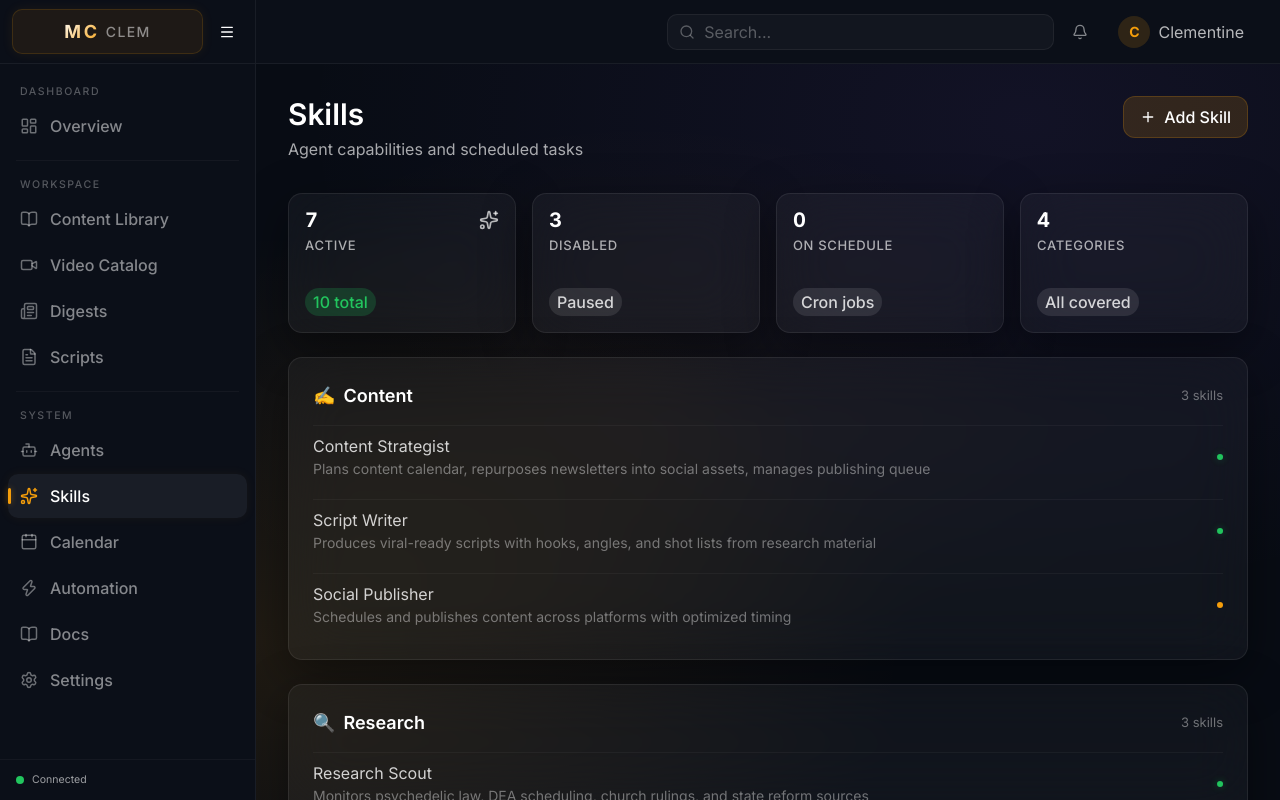
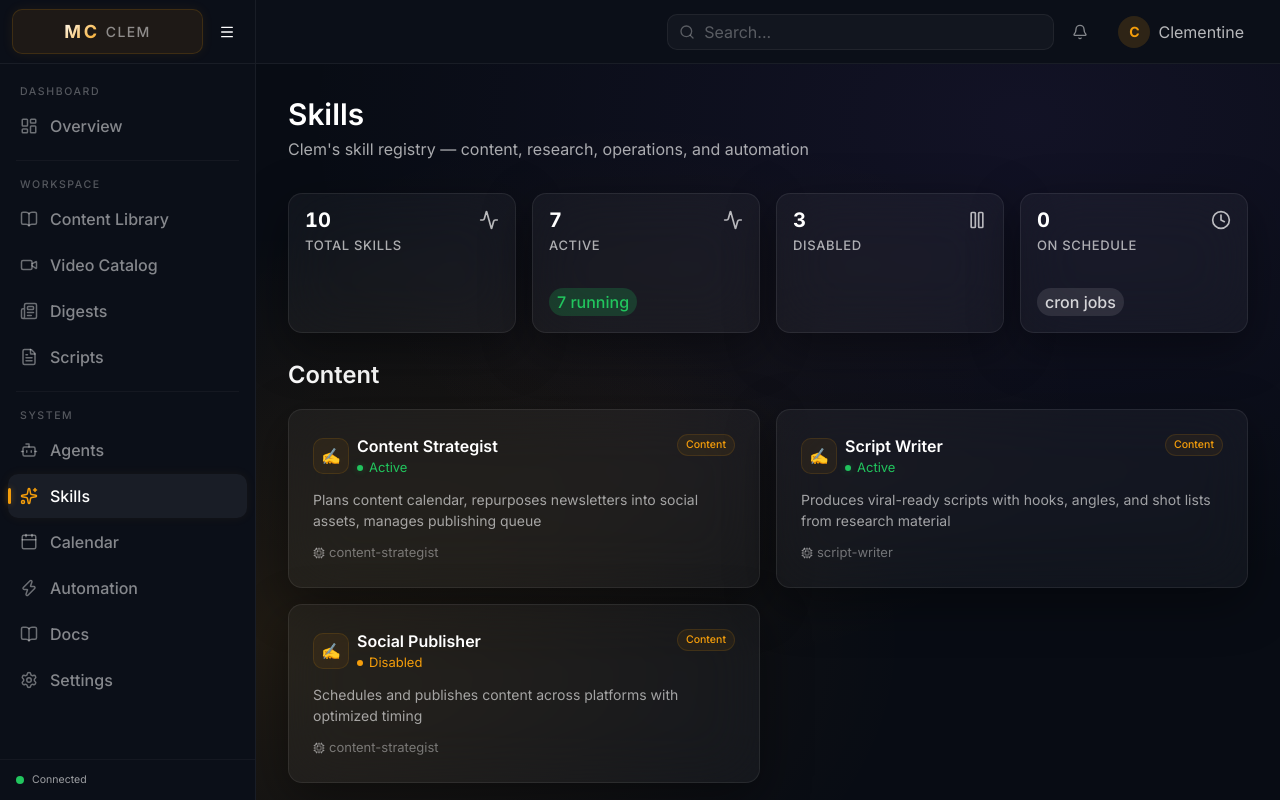
Before and after one commit to OpenClawAgents/mission-control-clem, a Next.js app: page /dashboard/skills in a window 1280 px wide. Built offline with nearby package versions, Linux system fonts and the light colour scheme; no server answers.

Commit message:
Match template style: agents as card grid, skills with category sections and card grid, automation as clean empty state

```diff
--- a/src/app/dashboard/agents/page.tsx
+++ b/src/app/dashboard/agents/page.tsx
@@ -1,55 +1,77 @@
-import { PageHeader, GlassCard, EmptyState, StatusDot } from '@/components/ds'
-import { Bot, Plus } from 'lucide-react'
+import { PageHeader, GlassCard, StatusDot } from '@/components/ds'
+import { Bot } from 'lucide-react'
+
+const agents = [
+  {
+    name: 'Content Strategist',
+    desc: 'Plans content calendar, repurposes newsletters into social assets',
+    status: 'online' as const,
+    skills: ['repurpose', 'calendar', 'scheduling'],
+  },
+  {
+    name: 'Research Scout',
+    desc: 'Monitors psychedelic law, DEA scheduling, church rulings, state reform',
+    status: 'online' as const,
+    skills: ['rss-monitor', 'source-verify', 'law-tracking'],
+  },
+  {
+    name: 'Script Writer',
+    desc: 'Produces viral-ready scripts with hooks, angles, and shot lists',
+    status: 'online' as const,
+    skills: ['hooks', 'angles', 'shot-lists'],
+  },
+  {
+    name: 'Digest Compiler',
+    desc: 'Assembles daily digests from research sources and RSS feeds',
+    status: 'idle' as const,
+    skills: ['summarize', 'categorize', 'format'],
+  },
+]
 
 export default function AgentsPage() {
   return (
     <div className="space-y-6">
       <PageHeader
         title="Agents"
-        subtitle="Active sessions and agent status"
-        action={
-          <button className="inline-flex items-center gap-2 rounded-[12px] bg-[#F59E0B]/15 text-white hover:bg-[#F59E0B]/25 border border-[#F59E0B]/20 px-4 py-2 text-f-base font-medium transition-all">
-            <Plus className="h-4 w-4" />
-            New Session
-          </button>
-        }
+        subtitle="Clem's production squad — coordinating content, research, and scripting"
       />
 
-      <GlassCard>
-        <div className="mb-4 flex items-center gap-2">
-          <StatusDot status="online" />
-          <h3 className="text-f-lg font-semibold text-white">Active Agents</h3>
-        </div>
-        <div className="space-y-3">
-          {[
-            { name: 'Clem', kind: 'Main Session', status: 'Online' },
-            { name: 'Digest Worker', kind: 'Isolated', status: 'Idle' },
-            { name: 'Skill Runner', kind: 'Isolated', status: 'Idle' },
-          ].map((agent) => (
-            <div key={agent.name} className="flex items-center justify-between py-2 border-t border-white/[0.04]">
-              <div className="flex items-center gap-3">
-                <Bot className="h-4 w-4 text-white/40" />
+      <div className="grid gap-4 md:grid-cols-2">
+        {agents.map((agent) => (
+          <GlassCard key={agent.name} className="relative overflow-hidden">
+            <div className="flex items-start justify-between gap-3 mb-3">
+              <div className="flex items-center gap-2">
+                <div className={`h-9 w-9 rounded-[10px] flex items-center justify-center ${
+                  agent.status === 'online'
+                    ? 'bg-[#22C55E]/10 border border-[#22C55E]/20'
+                    : 'bg-[#F59E0B]/10 border border-[#F59E0B]/20'
+                }`}>
+                  <Bot className={`h-4 w-4 ${
+                    agent.status === 'online' ? 'text-[#22C55E]' : 'text-[#F59E0B]'
+                  }`} />
+                </div>
                 <div>
-                  <span className="text-f-base text-white/80">{agent.name}</span>
-                  <span className="ml-2 text-f-xs text-white/40">{agent.kind}</span>
+                  <h3 className="text-f-base font-semibold text-white">{agent.name}</h3>
+                  <span className="flex items-center gap-1.5 text-f-xs">
+                    <StatusDot status={agent.status} size="sm" />
+                    <span className={agent.status === 'online' ? 'text-[#22C55E]' : 'text-[#F59E0B]'}>
+                      {agent.status === 'online' ? 'Online' : 'Idle'}
+                    </span>
+                  </span>
                 </div>
               </div>
-              <span className="flex items-center gap-2 text-f-sm text-[#22C55E]">
-                <StatusDot status={agent.status === 'Online' ? 'online' : 'idle'} size="sm" />
-                {agent.status}
-              </span>
             </div>
-          ))}
-        </div>
-      </GlassCard>
-
-      <GlassCard hover={false}>
-        <EmptyState
-          icon={<Bot className="h-12 w-12" />}
-          title="No live sessions"
-          description="Agent sessions will appear here when active."
-        />
-      </GlassCard>
+            <p className="text-f-sm text-white/60 mb-3">{agent.desc}</p>
+            <div className="flex flex-wrap gap-1.5">
+              {agent.skills.map((skill) => (
+                <span key={skill} className="inline-flex items-center rounded-full bg-white/[0.04] border border-white/[0.06] px-2 py-0.5 text-f-2xs text-white/50">
+                  {skill}
+                </span>
+              ))}
+            </div>
+          </GlassCard>
+        ))}
+      </div>
     </div>
   )
 }
--- a/src/app/dashboard/automation/page.tsx
+++ b/src/app/dashboard/automation/page.tsx
@@ -1,180 +1,33 @@
-'use client'
-
-import { useEffect, useState } from 'react'
-import { PageHeader, GlassCard, StatusDot, MetricCard } from '@/components/ds'
-import { Zap, Plus, Clock } from 'lucide-react'
-
-interface CronJob {
-  id: string
-  name?: string
-  description?: string
-  enabled: boolean
-  schedule: {
-    kind: string
-    expr?: string
-    everyMs?: number
-    at?: string
-    [key: string]: unknown
-  }
-  payload: {
-    kind: string
-    text?: string
-    message?: string
-    [key: string]: unknown
-  }
-  delivery?: {
-    mode: string
-    [key: string]: unknown
-  }
-  sessionTarget?: string
-  lastRunAt?: number
-  nextRunAt?: number
-}
-
-function formatSchedule(schedule: CronJob['schedule']): string {
-  if (schedule.kind === 'cron' && schedule.expr) return schedule.expr
-  if (schedule.kind === 'every' && schedule.everyMs) {
-    const min = Math.round(schedule.everyMs / 60000)
-    if (min >= 60) return `Every ${Math.round(min / 60)}h`
-    return `Every ${min}m`
-  }
-  if (schedule.kind === 'at' && schedule.at) return `At ${schedule.at}`
-  return schedule.kind
-}
-
-function formatTime(ts: number | undefined): string {
-  if (!ts) return '—'
-  const d = new Date(ts)
-  return d.toLocaleString(undefined, { month: 'short', day: 'numeric', hour: '2-digit', minute: '2-digit' })
-}
-
-function timeAgo(ts: number | undefined): string {
-  if (!ts) return 'Never'
-  const diff = Date.now() - ts
-  const min = Math.floor(diff / 60000)
-  if (min < 1) return 'Just now'
-  if (min < 60) return `${min}m ago`
-  const hr = Math.floor(min / 60)
-  if (hr < 24) return `${hr}h ago`
-  const d = Math.floor(hr / 24)
-  return `${d}d ago`
-}
+import { PageHeader, GlassCard, EmptyState } from '@/components/ds'
+import { Zap, Plus } from 'lucide-react'
 
 export default function AutomationPage() {
-  const [jobs, setJobs] = useState<CronJob[]>([])
-  const [loading, setLoading] = useState(true)
-
-  useEffect(() => {
-    async function load() {
-      try {
-        const res = await fetch('/api/cron')
-        if (!res.ok) return
-        setJobs(await res.json())
-      } catch {
-        // Keep empty state
-      } finally {
-        setLoading(false)
-      }
-    }
-    load()
-  }, [])
-
-  const enabled = jobs.filter((j) => j.enabled).length
-  const disabled = jobs.filter((j) => !j.enabled).length
-
   return (
     <div className="space-y-6">
       <PageHeader
         title="Automation"
-        subtitle="Cron jobs and scheduled tasks"
+        subtitle="Workflows and automated tasks"
         action={
           <button className="inline-flex items-center gap-2 rounded-[12px] bg-[#F59E0B]/15 text-white hover:bg-[#F59E0B]/25 border border-[#F59E0B]/20 px-4 py-2 text-f-base font-medium transition-all">
             <Plus className="h-4 w-4" />
-            New Job
+            New Workflow
           </button>
         }
       />
 
-      <div className="grid grid-cols-2 lg:grid-cols-4 gap-4">
-        <MetricCard
-          label="Total Jobs"
-          value={String(jobs.length || '—')}
-          change={loading ? 'Loading…' : `${enabled} active`}
-          changeType="neutral"
-          icon={<Zap className="h-5 w-5" />}
+      <GlassCard hover={false}>
+        <EmptyState
+          icon={<Zap className="h-12 w-12" />}
+          title="No automations yet"
+          description="Set up workflows like auto-digest generation, content republishing, and scheduled research checks."
+          action={
+            <button className="inline-flex items-center gap-2 rounded-[12px] bg-[#F59E0B]/15 text-white hover:bg-[#F59E0B]/25 border border-[#F59E0B]/20 px-4 py-2 text-f-base font-medium transition-all">
+              <Plus className="h-4 w-4" />
+              Create First Workflow
+            </button>
+          }
         />
-        <MetricCard
-          label="Enabled"
-          value={String(enabled || '—')}
-          change="Running"
-          changeType="positive"
-        />
-        <MetricCard
-          label="Disabled"
-          value={String(disabled || '0')}
-          change="Paused"
-          changeType="neutral"
-        />
-        <MetricCard
-          label="Schedules"
-          value={String(jobs.filter((j) => j.schedule?.kind === 'cron').length || '—')}
-          change="Cron-based"
-          changeType="neutral"
-          icon={<Clock className="h-5 w-5" />}
-        />
-      </div>
-
-      {jobs.length === 0 && !loading ? (
-        <GlassCard hover={false}>
-          <div className="flex flex-col items-center justify-center py-16 text-center">
-            <Zap className="h-12 w-12 text-white/20 mb-4" />
-            <h3 className="text-f-lg font-semibold text-white/80">No cron jobs yet</h3>
-            <p className="mt-2 text-f-base text-white/50 max-w-md">
-              Scheduled tasks will appear here once created via the Gateway API.
-            </p>
-          </div>
-        </GlassCard>
-      ) : (
-        <GlassCard>
-          <div className="mb-4 flex items-center gap-2">
-            <Clock className="h-4 w-4 text-[#F59E0B]" />
-            <h3 className="text-f-lg font-semibold text-white">Scheduled Jobs</h3>
-          </div>
-          <div className="space-y-0">
-            {(loading ? Array.from<CronJob>({ length: 3 }) : jobs).map((job, i) => (
-              <div
-                key={job?.id ?? String(i)}
-                className="flex items-center justify-between py-3 border-t border-white/[0.04]"
-              >
-                <div className="min-w-0 flex-1">
-                  <div className="flex items-center gap-2">
-                    <span className="text-f-base text-white/80">
-                      {job?.name || job?.id || 'Loading…'}
-                    </span>
-                    <StatusDot
-                      status={job?.enabled ? 'online' : 'idle'}
-                      size="sm"
-                    />
-                  </div>
-                  <div className="text-f-sm text-white/40 mt-0.5">
-                    {job ? formatSchedule(job.schedule) : '—'}
-                  </div>
-                </div>
-                <div className="flex items-center gap-4 shrink-0 ml-4">
-                  <div className="text-right">
-                    <div className="text-f-xs text-white/30">Last run</div>
-                    <div className="text-f-sm text-white/50">{job ? timeAgo(job.lastRunAt) : '—'}</div>
-                  </div>
-                  <div className="text-right">
-                    <div className="text-f-xs text-white/30">Target</div>
-                    <div className="text-f-sm text-white/50">{job?.sessionTarget || '—'}</div>
-                  </div>
-                </div>
-              </div>
-            ))}
-          </div>
-        </GlassCard>
-      )}
+      </GlassCard>
     </div>
   )
 }
--- a/src/app/dashboard/skills/page.tsx
+++ b/src/app/dashboard/skills/page.tsx
@@ -1,119 +1,148 @@
-'use client'
-
-import { useEffect, useState } from 'react'
-import { PageHeader, GlassCard, StatusDot, MetricCard } from '@/components/ds'
-import { Sparkles, Plus } from 'lucide-react'
-import {
-  SKILL_DEFINITIONS,
-  CATEGORY_CONFIG,
-  getSkillCounts,
-  mergeCronData,
-  type SkillMeta,
-  type SkillCategory,
-} from '@/lib/api/skills'
-import type { CronJob } from '@/lib/api/skills'
+import { PageHeader, GlassCard, StatusDot, MetricCard, SectionHeader } from '@/components/ds'
+import { SKILL_DEFINITIONS, CATEGORY_CONFIG, getSkillCounts, type SkillMeta, type SkillCategory } from '@/lib/api/skills'
+import { Activity, Clock, Cpu, Pause } from 'lucide-react'
 
 const categoryIcons: Record<SkillCategory, string> = {
   content: '✍️',
-  research: '🔍',
+  research: '🔬',
   operations: '⚙️',
   automation: '🤖',
 }
 
+function SkillCard({ skill }: { skill: SkillMeta }) {
+  const cat = CATEGORY_CONFIG[skill.category]
+  return (
+    <GlassCard className="relative overflow-hidden">
+      <div className="flex items-start justify-between gap-3 mb-3">
+        <div className="flex items-center gap-2">
+          <div
+            className="h-9 w-9 rounded-[10px] flex items-center justify-center border"
+            style={{
+              backgroundColor: `${cat.color}10`,
+              borderColor: `${cat.color}20`,
+            }}
+          >
+            <span className="text-base">{categoryIcons[skill.category]}</span>
+          </div>
+          <div>
+            <h3 className="text-f-base font-semibold text-white">{skill.name}</h3>
+            <span className="flex items-center gap-1.5 text-f-xs">
+              <StatusDot
+                status={skill.status === 'active' ? 'online' : 'idle'}
+                size="sm"
+              />
+              <span className={skill.status === 'active' ? 'text-[#22C55E]' : 'text-[#F59E0B]'}>
+                {skill.status === 'active' ? 'Active' : 'Disabled'}
+              </span>
+            </span>
+          </div>
+        </div>
+        <span
+          className="inline-flex items-center rounded-full px-2 py-0.5 text-f-2xs font-medium border"
+          style={{
+            backgroundColor: `${cat.color}10`,
+            borderColor: `${cat.color}20`,
+            color: cat.color,
+          }}
+        >
+          {cat.label}
+        </span>
+      </div>
+
+      <p className="text-f-sm text-white/60 mb-3">{skill.description}</p>
+
+      <div className="flex items-center gap-4 text-f-xs text-white/40">
+        {skill.cronSchedule ? (
+          <span className="inline-flex items-center gap-1">
+            <Clock className="h-3 w-3" />
+            {skill.cronSchedule}
+          </span>
+        ) : null}
+        {skill.agents.length > 0 ? (
+          <span className="inline-flex items-center gap-1">
+            <Cpu className="h-3 w-3" />
+            {skill.agents.join(', ')}
+          </span>
+        ) : null}
+      </div>
+    </GlassCard>
+  )
+}
+
 export default function SkillsPage() {
-  const [skills, setSkills] = useState<SkillMeta[]>(SKILL_DEFINITIONS)
-  const counts = getSkillCounts(skills)
+  const counts = getSkillCounts(SKILL_DEFINITIONS)
 
-  useEffect(() => {
-    async function loadCron() {
-      try {
-        const res = await fetch('/api/cron')
-        if (!res.ok) return
-        const jobs: CronJob[] = await res.json()
-        setSkills(mergeCronData(SKILL_DEFINITIONS, jobs))
-      } catch {
-        // Keep static definitions if API unavailable
-      }
-    }
-    loadCron()
-  }, [])
+  const byCategory = (cat: SkillCategory) => SKILL_DEFINITIONS.filter(s => s.category === cat)
 
   return (
     <div className="space-y-6">
       <PageHeader
         title="Skills"
-        subtitle="Agent capabilities and scheduled tasks"
-        action={
-          <button className="inline-flex items-center gap-2 rounded-[12px] bg-[#F59E0B]/15 text-white hover:bg-[#F59E0B]/25 border border-[#F59E0B]/20 px-4 py-2 text-f-base font-medium transition-all">
-            <Plus className="h-4 w-4" />
-            Add Skill
-          </button>
-        }
+        subtitle="Clem's skill registry — content, research, operations, and automation"
       />
 
-      <div className="grid grid-cols-2 lg:grid-cols-4 gap-4">
+      <div className="grid gap-4 grid-cols-2 md:grid-cols-4">
+        <MetricCard
+          label="Total Skills"
+          value={counts.total}
+          icon={<Activity className="h-5 w-5" />}
+        />
         <MetricCard
           label="Active"
-          value={String(counts.active)}
-          change={`${counts.total} total`}
+          value={counts.active}
+          change={`${counts.active} running`}
           changeType="positive"
-          icon={<Sparkles className="h-5 w-5" />}
+          icon={<Activity className="h-5 w-5" />}
         />
         <MetricCard
           label="Disabled"
-          value={String(counts.disabled)}
-          change="Paused"
-          changeType="neutral"
+          value={counts.disabled}
+          icon={<Pause className="h-5 w-5" />}
         />
         <MetricCard
           label="On Schedule"
-          value={String(counts.withCron)}
-          change="Cron jobs"
+          value={counts.withCron}
+          change="cron jobs"
           changeType="neutral"
-        />
-        <MetricCard
-          label="Categories"
-          value="4"
-          change="All covered"
-          changeType="neutral"
+          icon={<Clock className="h-5 w-5" />}
         />
       </div>
 
-      {(Object.keys(CATEGORY_CONFIG) as SkillCategory[]).map((cat) => {
-        const catSkills = skills.filter((s) => s.category === cat)
-        const config = CATEGORY_CONFIG[cat]
-        return (
-          <GlassCard key={cat}>
-            <div className="mb-4 flex items-center gap-2">
-              <span className="text-f-lg">{categoryIcons[cat]}</span>
-              <h3 className="text-f-lg font-semibold text-white">{config.label}</h3>
-              <span className="ml-auto text-f-xs text-white/40">{catSkills.length} skills</span>
-            </div>
-            <div className="space-y-3">
-              {catSkills.map((skill) => (
-                <div
-                  key={skill.id}
-                  className="flex items-center justify-between py-2 border-t border-white/[0.04]"
-                >
-                  <div className="min-w-0">
-                    <div className="text-f-base text-white/80">{skill.name}</div>
-                    <div className="text-f-sm text-white/40 truncate">{skill.description}</div>
-                  </div>
-                  <div className="flex items-center gap-3 shrink-0 ml-4">
-                    {skill.cronSchedule && (
-                      <span className="text-f-xs text-white/30 font-mono">{skill.cronSchedule}</span>
-                    )}
-                    <StatusDot
-                      status={skill.status === 'active' ? 'online' : skill.status === 'error' ? 'offline' : 'idle'}
-                      size="sm"
-                    />
-                  </div>
-                </div>
-              ))}
-            </div>
-          </GlassCard>
-        )
-      })}
+      {byCategory('content').length > 0 && (
+        <div className="space-y-3">
+          <SectionHeader title="Content" />
+          <div className="grid gap-4 md:grid-cols-2">
+            {byCategory('content').map(skill => <SkillCard key={skill.id} skill={skill} />)}
+          </div>
+        </div>
+      )}
+
+      {byCategory('research').length > 0 && (
+        <div className="space-y-3">
+          <SectionHeader title="Research" />
+          <div className="grid gap-4 md:grid-cols-2">
+            {byCategory('research').map(skill => <SkillCard key={skill.id} skill={skill} />)}
+          </div>
+        </div>
+      )}
+
+      {byCategory('operations').length > 0 && (
+        <div className="space-y-3">
+          <SectionHeader title="Operations" />
+          <div className="grid gap-4 md:grid-cols-2">
+            {byCategory('operations').map(skill => <SkillCard key={skill.id} skill={skill} />)}
+          </div>
+        </div>
+      )}
+
+      {byCategory('automation').length > 0 && (
+        <div className="space-y-3">
+          <SectionHeader title="Automation" />
+          <div className="grid gap-4 md:grid-cols-2">
+            {byCategory('automation').map(skill => <SkillCard key={skill.id} skill={skill} />)}
+          </div>
+        </div>
+      )}
     </div>
   )
 }
```
